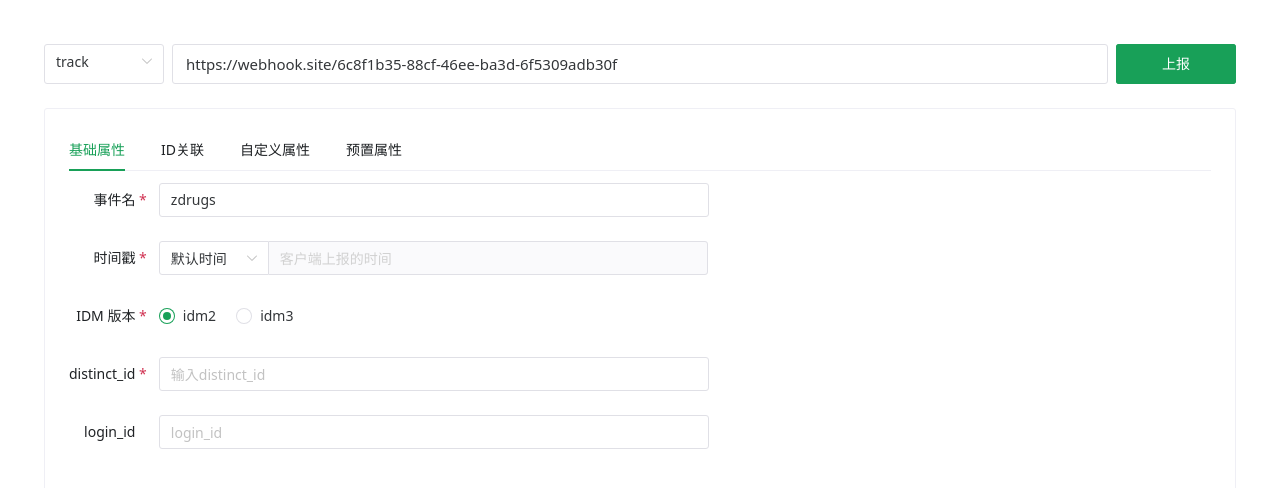
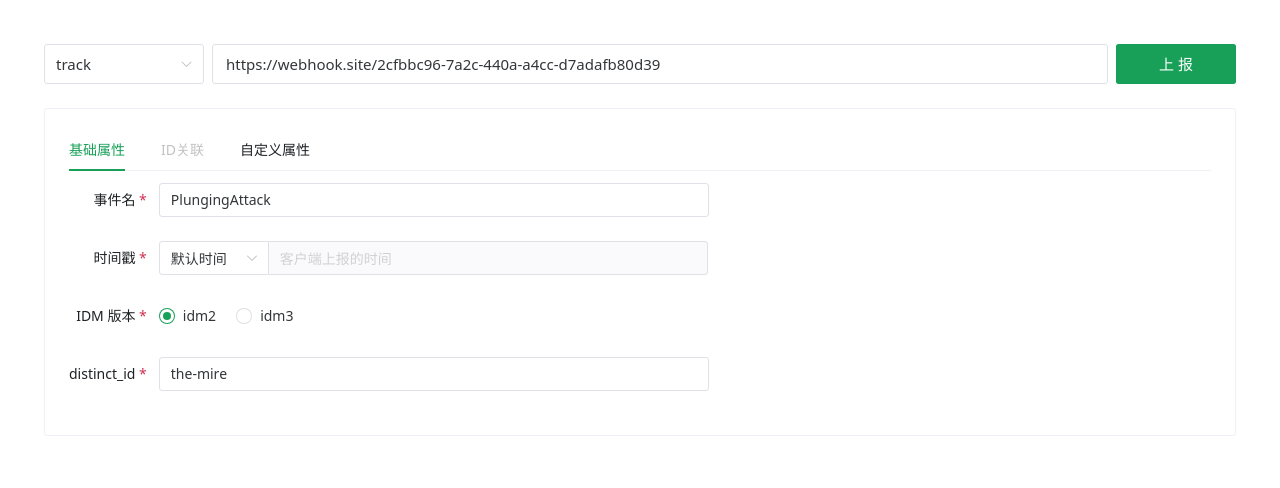
Before and after one commit to lkzc19/Sensors-SDKer, a Vue app in the folder webview/: page / in a window 1280 px wide. Shown: the top 488 px of the page. Built offline with nearby package versions, Linux system fonts and the light colour scheme; the HTML template or start-up script is replaced by a standard one.

Commit message:
feat: 支持【track、track_signup、profile_set、profile_set_once、profile_append】

```diff
--- a/webview/src/App.vue
+++ b/webview/src/App.vue
@@ -5,19 +5,28 @@ import { zhCN, dateZhCN } from 'naive-ui'
 
 import sensors from 'sa-sdk-javascript'
 
+import * as StringUtils from '@/utils/StringUtils'
 import type { BaseTabData, OtherTabData } from '@/types/TabData'
 
 import BaseTab from './components/BaseTab.vue'
 import CustomTab from './components/CustomTab.vue'
 import IdmTab from './components/IdmTab.vue'
-import PresetTab from './components/PresetTab.vue'
 
-
-const serverURL = ref('https://webhook.site/6c8f1b35-88cf-46ee-ba3d-6f5309adb30f')
+const serverURL = ref('https://webhook.site/2cfbbc96-7a2c-440a-a4cc-d7adafb80d39')
 
 const saTypeOptions = [
   { label: 'track', value: 'track' },
-  { label: 'profile', value: 'profile' },
+  { label: 'track_signup', value: 'track_signup' },
+  { label: 'track_id_bind', value: 'track_id_bind', disabled: true },
+  { label: 'track_id_unbind', value: 'track_id_unbind', disabled: true },
+  { label: 'profile_set', value: 'profile_set' },
+  { label: 'profile_set_once', value: 'profile_set_once' },
+  { label: 'profile_append', value: 'profile_append' },
+  { label: 'profile_increment', value: 'profile_increment', disabled: true },
+  { label: 'profile_unset', value: 'profile_unset', disabled: true },
+  { label: 'profile_delete', value: 'profile_delete', disabled: true },
+  { label: 'item_set', value: 'item_set', disabled: true },
+  { label: 'item_delete', value: 'item_delete', disabled: true },
 ]
 const saType = ref('track')
 
@@ -28,32 +37,89 @@ const handleBaseTabData = (data: BaseTabData) => {
   baseTabData.value = data
 }
 
+const idmTabData = ref<OtherTabData[]>([])
+const handleIdmTabData = (data: OtherTabData[]) => {
+  idmTabData.value = data
+}
+
 const customTabData = ref<OtherTabData[]>([])
-const handleCustomUpdate = (data: OtherTabData[]) => {
+const handleCustomTabData = (data: OtherTabData[]) => {
   customTabData.value = data
 }
 
 const send = () => {
-  console.log(baseTabData.value)
-  console.log(customTabData.value)
+  let identities: Record<string, string> = {}
+  if (baseTabData.value?.idmv === 'idm3') {
+    identities = Object.fromEntries(
+      idmTabData.value
+        .filter(({ pKey, pValue }) => !StringUtils.isEmpty(pKey) && pValue !== null)
+        .map(({ pKey, pValue }) => [pKey, pValue]),
+    )
+  }
+
+  const properties = customTabData.value.reduce(
+    (r: Record<string, any>, { pKey, pValue, pType }) => {
+      if (StringUtils.isEmpty(pKey) || pValue === null) {
+        return r
+      }
+
+      if ('Bool' === pType) {
+        pValue = pValue === 'true'
+      }
+
+      r[pKey] = pValue
+      return r
+    },
+    {} as Record<string, any>,
+  )
 
   sensors.init({
     server_url: serverURL.value,
     show_log: true,
-    use_client_time:true,
+    use_client_time: true,
     heatmap: {
       clickmap: 'not_collect',
-      scroll_notice_map:'not_collect'
+      scroll_notice_map: 'not_collect',
     },
   })
 
+  if (StringUtils.isNotEmpty(baseTabData.value!.distinct_id)) {
+    console.log(sensors.identify(baseTabData.value!.distinct_id!, false))
+  }
+
   if ('track' === saType.value) {
     sensors.track(baseTabData.value!.event!, {
-
+      ...properties,
     })
+  } else if ('track_signup' === saType.value) {
+    sensors.login(baseTabData.value!.login_id)
+  } else if ('track_id_bind' === saType.value) {
+    console.log('暂未支持')
+  } else if ('track_id_unbind' === saType.value) {
+    console.log('暂未支持')
+  } else if ('profile_set' === saType.value) {
+    sensors.setProfile(properties)
+  } else if ('profile_set_once' === saType.value) {
+    sensors.setOnceProfile(properties)
+  } else if ('profile_append' === saType.value) {
+    sensors.appendProfile(properties)
+  } else if ('profile_increment' === saType.value) {
+    console.log('暂未支持')
+    // sensors.incrementProfile(properties)
+  } else if ('profile_unset' === saType.value) {
+    console.log('暂未支持')
+    // sensors.unsetProfile(properties)
+  } else if ('profile_delete' === saType.value) {
+    console.log('暂未支持')
+    // sensors.deleteProfile()
+  } else if ('item_set' === saType.value) {
+    console.log('暂未支持')
+    // sensors.setItem(properties)
+  } else if ('item_delete' === saType.value) {
+    console.log('暂未支持')
+    // sensors.deleteItem(properties)
   }
-  console.log("send");
-};
+}
 </script>
 
 <template>
@@ -61,27 +127,28 @@ const send = () => {
     <div class="sa-container">
       <div class="sa-header">
         <n-space vertical>
-          <n-select v-model:value="saType" :options="saTypeOptions" />
+          <n-select v-model:value="saType" :options="saTypeOptions" size="large" />
         </n-space>
-
-        <n-input type="text" size="large" placeholder="大" v-model:value="serverURL"/>
-        <n-button type="success" @click="send">上报</n-button>
+        <n-input type="text" size="large" placeholder="大" v-model:value="serverURL" />
+        <n-button type="success" size="large" @click="send">上 报</n-button>
       </div>
 
       <div class="sa-main">
         <n-card style="margin-bottom: 16px">
           <n-tabs type="line">
             <n-tab-pane name="base" display-directive="show" tab="基础属性">
-              <BaseTab @updateData="handleBaseTabData" />
+              <BaseTab @updateData="handleBaseTabData" :saType="saType" />
             </n-tab-pane>
-            <n-tab-pane name="idm" display-directive="show" tab="ID关联">
-              <IdmTab />
+            <n-tab-pane
+              name="idm"
+              display-directive="show"
+              tab="ID关联"
+              :disabled="baseTabData?.idmv === 'idm2'"
+            >
+              <IdmTab @updateData="handleIdmTabData" />
             </n-tab-pane>
             <n-tab-pane name="custom" display-directive="show" tab="自定义属性">
-              <CustomTab @update="handleCustomUpdate" />
-            </n-tab-pane>
-            <n-tab-pane name="preset" display-directive="show" tab="预置属性">
-              <PresetTab />
+              <CustomTab @updateData="handleCustomTabData" />
             </n-tab-pane>
           </n-tabs>
         </n-card>
@@ -104,37 +171,11 @@ const send = () => {
   padding: 12px;
 }
 
-.sa-header .n-select,
-.sa-header .n-button {
-  flex: none;
-  width: 120px;
-  height: 40px;
-  min-height: 40px;
+.sa-header .n-select {
+  width: 160px;
 }
 
-.sa-header .n-input {
-  flex: 1;
-  min-width: 200px;
-  height: 40px;
-}
-
-.sa-header .n-space {
-  height: 40px;
-  display: flex;
-  align-items: center;
-}
-
-.sa-header .n-space :deep(.n-base-selection) {
-  height: 100%;
-}
-
-.sa-header .n-select :deep(.n-base-selection),
-.sa-header .n-input :deep(.n-input__input),
-.sa-header .n-button :deep(button) {
-  height: 100% !important;
-}
-
-.card-tabs .n-tabs-nav--bar-type {
-  padding-left: 4px;
+.sa-header .n-button {
+  width: 120px;
 }
 </style>
--- a/webview/src/components/BaseTab.vue
+++ b/webview/src/components/BaseTab.vue
@@ -1,21 +1,97 @@
 <script setup lang="ts">
 import { ref, defineEmits, watch } from 'vue'
 
+import { NForm, NFormItem, NInput } from 'naive-ui'
+
 import type { BaseTabData } from '@/types/TabData'
 
-import { NForm, NFormItem, NInput } from 'naive-ui'
+const props = defineProps<{
+  saType: string
+}>()
 
+const event_array = [
+  'LightAttack',
+  'HeavyAttack',
+  'Parry',
+  'Riposte',
+  'Block',
+  'ShieldBash',
+  'Roll',
+  'Backstep',
+  'Jump',
+  'PlungingAttack',
+  'ComboAttacks',
+  'ChargeAttack',
+  'UseItem',
+  'TwoHandWield',
+  'SpellCasting',
+]
 
-const data = ref<BaseTabData>({event: 'zdrugs',  time: '',  idm: 'idm2',  distinct_id: '',  login_id: ''})
+const distinct_id_array = [
+  'the-unspeakable-deep',
+  'the-banquet',
+  'the-village',
+  'the-forest',
+  'the-keep',
+  'the-imposter',
+  'the-castle',
+  'the-red-hall',
+  'the-cave',
+  'the-mire',
+  'the-dome',
+  'the-sacrifice',
+  'the-ziggurat',
+  'the-construct',
+  'the-ruins',
+  'the-pitchwoods',
+  'the-lake',
+  'the-alkymancery',
+  'the-crypt',
+  'the-palace',
+  'ronin-cran',
+  'the-dried-king',
+  'the-witch-of-the-lake',
+  'the-nameless-god',
+]
 
+const data = ref<BaseTabData>({
+  event: event_array[Math.floor(Math.random() * event_array.length)],
+  time: '',
+  idmv: 'idm2',
+  distinct_id: distinct_id_array[Math.floor(Math.random() * distinct_id_array.length)],
+  login_id: distinct_id_array[Math.floor(Math.random() * distinct_id_array.length)],
+})
 
+let event_tmp = data.value.event
+
+watch(
+  () => props.saType,
+  (newVal) => {
+    if ('track' !== newVal) {
+      event_tmp = data.value.event
+    }
+    if ('track' === newVal) {
+      data.value.event = event_tmp
+    } else if ('track_signup' === newVal) {
+      data.value.event = '$SignUp'
+    } else if ('track_id_bind' === newVal) {
+      data.value.event = '$BindID'
+    } else if ('track_id_unbind' === newVal) {
+      data.value.event = '$UnbindID'
+    }
+  },
+)
 
 const emit = defineEmits(['updateData'])
 // 数据初始化后触发事件
 emit('updateData', data.value)
-watch(data, (newVal: BaseTabData) => {
-  emit('updateData', newVal)
-}, { deep: true })
+watch(
+  data,
+  (newVal: BaseTabData) => {
+    emit('updateData', newVal)
+  },
+  { deep: true },
+)
 
 const rules = {
   event: { required: true },
@@ -32,7 +108,7 @@ function formatDate(date: Date) {
   return `${year}.${month}.${day} ${hours}:${minutes}:${seconds}`
 }
 
-const ts = ref(new Date().getTime().toString())
+const ts = ref(new Date().getTime())
 const dt = ref(formatDate(new Date()))
 const timeType = ref('default')
 const timeTypeOptions = [
@@ -41,7 +117,10 @@ const timeTypeOptions = [
   { label: '日期时间', value: 'datetime' },
 ]
 
-const idmv = [{ value: 'idm2' }, { value: 'idm3' }]
+const idmv = [
+  { label: 'idm2', value: 'idm2' },
+  { label: 'idm3', value: 'idm3' },
+]
 </script>
 
 <template>
@@ -57,7 +136,11 @@ const idmv = [{ value: 'idm2' }, { value: 'idm3' }]
     }"
   >
     <n-form-item label="事件名">
-      <n-input v-model:value="data.event" placeholder="输入事件名" />
+      <n-input
+        v-model:value="data.event"
+        placeholder="输入事件名"
+        :disabled="props.saType !== 'track'"
+      />
     </n-form-item>
     <n-form-item label="时间戳">
       <n-input-group>
@@ -68,9 +151,10 @@ const idmv = [{ value: 'idm2' }, { value: 'idm3' }]
           disabled
           :style="{ width: '80%' }"
         />
-        <n-input
+        <n-input-number
           v-if="timeType === 'timestamp'"
           v-model:value="ts"
+          :show-button="false"
           placeholder="输入时间戳"
           :style="{ width: '80%' }"
         />
@@ -84,18 +168,18 @@ const idmv = [{ value: 'idm2' }, { value: 'idm3' }]
       </n-input-group>
     </n-form-item>
     <n-form-item label="IDM 版本">
-      <n-radio-group v-model:value="data.idm">
+      <n-radio-group v-model:value="data.idmv">
         <n-space>
           <n-radio v-for="it in idmv" :key="it.value" :value="it.value">
-            {{ it.value }}
+            {{ it.label }}
           </n-radio>
         </n-space>
       </n-radio-group>
     </n-form-item>
-    <n-form-item label="distinct_id">
+    <n-form-item label="distinct_id" v-show="'track_signup' !== props.saType">
       <n-input v-model:value="data.distinct_id" placeholder="输入distinct_id" />
     </n-form-item>
-    <n-form-item label="login_id" :show-require-mark="false">
+    <n-form-item label="login_id" v-show="'track_signup' === props.saType">
       <n-input v-model:value="data.login_id" placeholder="login_id" />
     </n-form-item>
   </n-form>
--- a/webview/src/components/CustomTab.vue
+++ b/webview/src/components/CustomTab.vue
@@ -1,23 +1,33 @@
 <script setup lang="ts">
 import { ref, computed, h, watch } from 'vue'
 import type { DataTableColumns } from 'naive-ui'
-import { NInput, NButton } from 'naive-ui'
+import { NInputGroup, NInput, NInputNumber, NSelect, NButton, NDatePicker } from 'naive-ui'
 
 import type { OtherTabData } from '@/types/TabData'
 
-const data = ref<OtherTabData[]>([{ index: 0, pKey: '', pValue: '', pType: '' }])
+const kTypeOptions = [
+  { label: '字符串', value: 'String' },
+  { label: '数值', value: 'Number' },
+  { label: '布尔', value: 'Bool' },
+  { label: '集合', value: 'List' },
+  { label: '日期时间', value: 'Datetime' },
+]
+
+const data = ref<OtherTabData[]>([{ index: 0, pKey: '', pValue: null, pType: 'String' }])
 
 const emit = defineEmits(['updateData'])
 
-watch(data, (newVal: OtherTabData[]) => {
+watch(
+  data,
+  (newVal: OtherTabData[]) => {
     emit('updateData', newVal)
-}, { deep: true })
+  },
+  { deep: true },
+)
 
 // 生成唯一key
 const generateKey = () => {
-  return data.value.length === 0
-    ? 0
-    : Math.max(...data.value.map((row) => row.index)) + 1
+  return data.value.length === 0 ? 0 : Math.max(...data.value.map((row) => row.index)) + 1
 }
 
 // 检查最后一行是否从无数据变为有数据，并添加新行
@@ -34,7 +44,7 @@ const addRow = () => {
     index: generateKey(),
     pKey: '',
     pValue: '',
-    pType: '',
+    pType: 'String',
   })
 }
 
@@ -47,34 +57,99 @@ const delRow = (index: number) => {
 const columns = computed<DataTableColumns<OtherTabData>>(() => [
   {
     type: 'selection',
+    width: '2%',
   },
   {
     title: '属性名',
     key: 'key',
+    width: '45%',
     render: (row, index) =>
+      h(NInputGroup, () => [
         h(NInput, {
           value: row.pKey,
+          style: 'width: 90%',
           onUpdateValue: (v) => {
             data.value[index].pKey = v
             checkAndAddRow()
           },
         }),
+        h(NSelect, {
+          value: row.pType,
+          style: 'width: 10%',
+          options: kTypeOptions,
+          onUpdateValue: (v) => {
+            data.value[index].pValue = null
+            data.value[index].pType = v
+          },
+        }),
+      ]),
   },
   {
     title: '属性值',
     key: 'value',
-    render: (row, index) =>
-      h(NInput, {
+    width: '45%',
+    render: (row, index) => {
+      if ('Number' === row.pType) {
+        return h(NInputNumber, {
           value: row.pValue,
           onUpdateValue: (v) => {
             data.value[index].pValue = v
             checkAndAddRow()
           },
+        })
+      } else if ('Bool' === row.pType) {
+        return h(NSelect, {
+          value: row.pValue,
+          options: [
+            { label: 'true', value: 'true' },
+            { label: 'false', value: 'false' },
+          ],
+          onUpdateValue: (v) => {
+            data.value[index].pValue = v
+            checkAndAddRow()
+          },
+        })
+      } else if ('List' === row.pType) {
+        return h(NSelect, {
+          value: row.pValue,
+          filterable: true,
+          multiple: true,
+          tag: true,
+          showArrow: false,
+          show: false,
+          onUpdateValue: (v) => {
+            data.value[index].pValue = v
+            checkAndAddRow()
+          },
+        })
+      } else if ('Datetime' === row.pType) {
+        return h(NInputGroup, () => [
+          h(NDatePicker, {
+            value: row.pValue,
+            type: 'datetime',
+            valueFormat: 'yyyy.MM.dd HH:mm:ss',
+            style: 'width: 100%',
+            onUpdateValue: (v) => {
+              data.value[index].pValue = v
+              checkAndAddRow()
+            },
           }),
+        ])
+      } else {
+        return h(NInput, {
+          value: row.pValue,
+          onUpdateValue: (v) => {
+            data.value[index].pValue = v
+            checkAndAddRow()
+          },
+        })
+      }
+    },
   },
   {
     title: '操作',
     key: 'actions',
+    width: '8%',
     render: (row, index) => {
       if (index === data.value.length - 1) {
         return null
@@ -94,5 +169,11 @@ const columns = computed<DataTableColumns<OtherTabData>>(() => [
 </script>
 
 <template>
-  <n-data-table :columns="columns" :data="data" :row-key="(data: OtherTabData) => data.index" :single-line="false"/>
+  <n-data-table
+    :columns="columns"
+    :data="data"
+    :row-key="(data: OtherTabData) => data.index"
+    :single-line="false"
+    size="small"
+  />
 </template>
--- a/webview/src/types/TabData.ts
+++ b/webview/src/types/TabData.ts
@@ -1,7 +1,7 @@
 export interface BaseTabData {
   event: string;
   time: string;
-  idm: string;
+  idmv: string;
   distinct_id: string;
   login_id: string;
 }
@@ -9,6 +9,6 @@ export interface BaseTabData {
 export interface OtherTabData {
   index: number;
   pKey: string;
-  pValue: string;
+  pValue: any;
   pType: string;
 }
--- /dev/null
+++ b/webview/src/utils/SaUtils.ts
@@ -0,0 +1,4 @@
+
+export function send() {
+
+}
--- /dev/null
+++ b/webview/src/utils/StringUtils.ts
@@ -0,0 +1,8 @@
+
+export function isEmpty(value?: string | null): boolean {
+    return value?.trim().length === 0;
+}
+
+export function isNotEmpty(value?: string | null): boolean {
+    return !isEmpty(value);
+}
```
Also changed, not shown: webview/src/components/IdmTab.vue (+15 -9 lines), webview/src/components/PresetTab.vue (deleted, +0 -98 lines), webview/src/main.ts (+6 -5 lines). Lines whose indentation alone changed are shown as unchanged.
